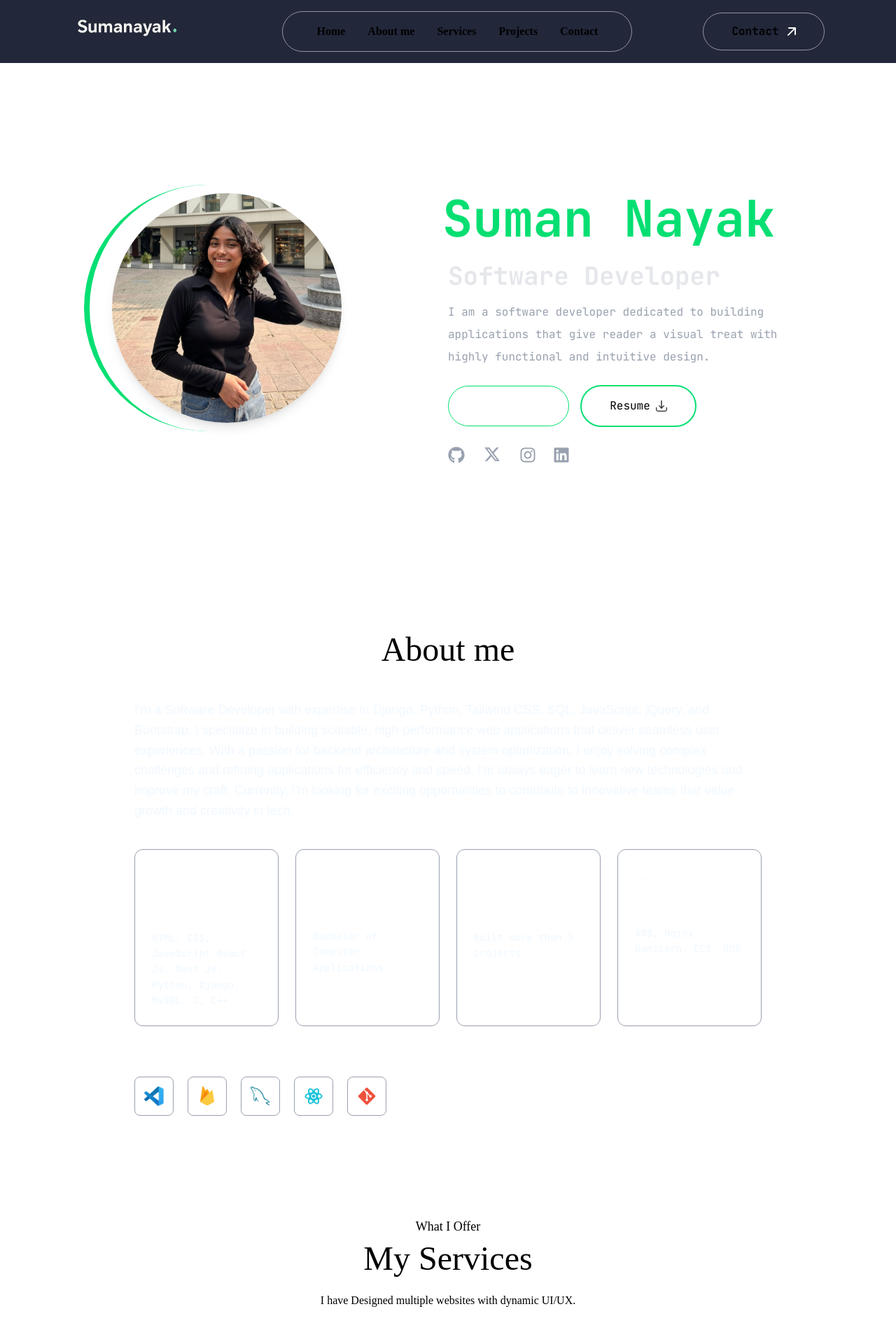
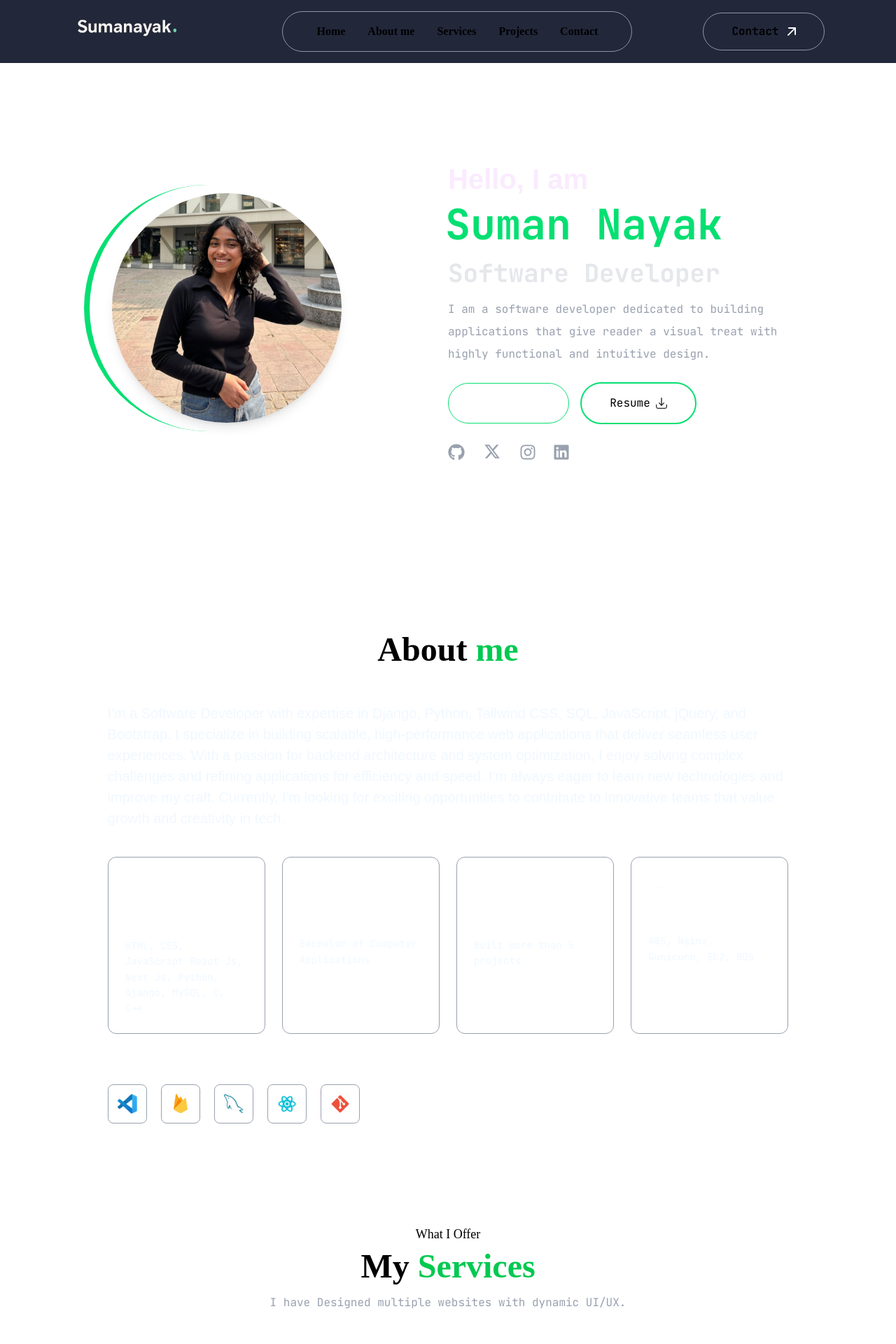
Before and after one commit to Sumnayak-Dev007/Portfolio, a Next.js app in the folder portfolio/: page / in a window 1280 px wide. Shown: the top 1920 px of the page at 70% size. Built offline with nearby package versions, Linux system fonts and the light colour scheme.

Commit message:
Optimizing the User Interface

```diff
--- a/portfolio/app/components/About.jsx
+++ b/portfolio/app/components/About.jsx
@@ -5,27 +5,34 @@ import {motion} from "motion/react"
 
 const About = () => {
   return (
-    <motion.div id='about' className='w-full px-[12%] pb-10 pt-6 flex flex-col items-center'
+    <motion.div id='about' className='w-full md:px-[12%] px-[17px] pb-10 pt-6 flex flex-col items-center'
     initial={{opacity:0}}
     whileInView={{opacity:1}}
     transition={{duration:1}}
     >
       <span className='w-full py-10'>                        </span>
-      <motion.h2
-      initial={{opacity: 0, y: -20}}
-      whileInView={ {opacity: 1, y: 0}}
-      transition={ {duration: 0.5, delay: 0.5}}
-      className='text-center text-5xl font-ovo'>About me</motion.h2>
 
+    <motion.div
+              className="about-text"
+              initial={{ opacity: 0, y: 20 }}
+              whileInView={{ opacity: 1, y: 0 }}
+              transition={{ duration: 0.5, ease: "easeOut" }}
+              viewport={{ once: true, margin: "-50px" }}
+            >
+              <h2 className="text-3xl md:text-5xl font-bold  font-ovo">
+                About <span className="text-green-500">me</span>
+              </h2>
+
+            </motion.div>
 
 
   <motion.div
       initial={{opacity: 0}}
       whileInView={ {opacity: 1}}
       transition={ {duration: 0.8}}
-  className='flex w-full flex-col lg:flex-row items-center justify-center gap-20 mb-16 mt-12'>
-    <div className='flex-1 flex flex-col items-center lg:items-start'>
-      <p className='mb-10 max-w-4xl text-center lg:text-left text-white/80 font-nunito mx-auto leading-relaxed'>
+  className='flex w-full flex-col lg:flex-row items-center justify-center gap-20 mb-16 md:mt-7 '>
+    <div className='flex flex-col items-center lg:items-start'>
+      <p className='mb-10 text-left text-[1rem] lg:text-left text-white/80 about-text-p '>
 
                 I'm a Software Developer with expertise in Django, Python, Tailwind CSS, SQL, JavaScript, jQuery, and Bootstrap. I specialize in building scalable, high-performance web applications that deliver seamless user experiences. With a passion for backend architecture and system optimization, I enjoy solving complex challenges and refining applications for efficiency and speed. I'm always eager to learn new technologies and improve my craft. Currently, I'm looking for exciting opportunities to contribute to innovative teams that value growth and creativity in tech.
             </p>
@@ -34,7 +41,7 @@ const About = () => {
             initial={{opacity: 0, y: -20}}
             whileInView={ {opacity: 1, y: 0}}
             transition={ {duration: 0.5, delay: 0.5}}
-            className='grid grid-cols-1 sm:grid-cols-4 gap-6 max-w-4xl mx-auto'>
+            className='grid grid-cols-1 sm:grid-cols-4 gap-6   mx-4 md:mx-0 '>
                 {infoList.map(({iconDark,title,description},index)=>(
                     <motion.li
 
@@ -48,19 +55,19 @@ const About = () => {
                 ))}
             </motion.ul>
 
-            <div className="mt-6 max-w-4xl w-full flex flex-col ">
+            <div className="mt-6 w-full flex flex-col ">
   <motion.h4
   initial={{y:20, opacity: 0}}
       whileInView={ {y:0 , opacity: 1}}
-      transition={ {delay:1.3 , duration: 0.5}}
-  className="mb-4 text-white font-ovo lg:mr-4">Tools I use</motion.h4>
+      transition={ {delay:0.5 , duration: 0.5}}
+  className="mb-4 text-white ml-5 md:ml-0  sm:ml-0 md:max-w-full font-ovo lg:mr-4">Tools I use</motion.h4>
   <motion.ul
 
   initial={{opacity: 0}}
   whileInView={ {opacity: 1}}
-  transition={ {delay:1.5 , duration: 0.8}}
+  transition={ {delay:0.8 , duration: 0.8}}
 
-  className="flex flex-wrap justify-start items-center gap-3 sm:gap-5">
+  className="flex flex-wrap justify-start ml-5 md:ml-0  sm:ml-0 mx-auto md:mx-0 items-center gap-3 sm:gap-5">
     {toolsData.map((tool, index) => (
       <motion.li
 
--- a/portfolio/app/components/Header.jsx
+++ b/portfolio/app/components/Header.jsx
@@ -18,7 +18,7 @@ const Header = () => {
   <Image
     src={assets.me}
     alt="Sumanayak"
-    className="rounded-full shadow-lg object-cover w-44 h-44 sm:w-55 sm:h-55 md:w-82 md:h-82"
+    className="rounded-full shadow-lg object-cover mt-2 md:mt-0 sm:mt-0  w-44 h-44 sm:w-55 sm:h-55 md:w-82 md:h-82"
   />
 </div>
 
@@ -31,9 +31,9 @@ const Header = () => {
     initial={{ opacity: 0, y: -15 }}
     whileInView={{ opacity: 1, y: 0 }}
     transition={{ duration: 0.6 }}
-    className="text-white/90  font-[850] -ml-1  text-2xl font-mons sm:text-3xl md:text-4xl leading-tight tracking-tight mb-2"
+    className="home-content-h3"
   >
-    Hi, I'm
+    Hello, I am
 
   </motion.p>
 
@@ -43,7 +43,7 @@ const Header = () => {
   transition={{ duration: 0.7, delay: 0.2 }}
   className="text-5xl sm:text-6xl -ml-2 md:text-7xl font-extrabold leading-tight"
 >
-  <span className="bg-clip-text text-green-400">
+  <span className="bg-clip-text text-green-400 text-[40px] ml-1 md:text-[60px]">
     Suman Nayak
   </span>
 </motion.h1>
@@ -52,7 +52,7 @@ const Header = () => {
   initial={{ opacity: 0, y: -20 }}
   whileInView={{ opacity: 1, y: 0 }}
   transition={{ duration: 0.8, delay: 0.4 }}
-  className="text-2xl sm:text-3xl md:text-4xl mt-4 font-semibold text-gray-200"
+  className="text-2xl sm:text-3xl md:text-4xl mt-2 font-semibold text-gray-200"
 >
 
   <span className="">
@@ -65,7 +65,7 @@ const Header = () => {
       initial={{ opacity: 0 }}
       whileInView={{ opacity: 1 }}
       transition={{ duration: 0.5, delay: 0.3 }}
-      className="mt-4 text-gray-400 max-w-lg"
+      className="mt-4 text-gray-400 max-w-lg home-content-p "
     >
       I am a software developer dedicated to building applications that give reader a visual treat
       with highly functional and intuitive design.
--- a/portfolio/app/components/Services.jsx
+++ b/portfolio/app/components/Services.jsx
@@ -1,15 +1,27 @@
 import { assets, serviceData } from '@/assets/assets'
 import Image from 'next/image'
 import React from 'react'
+import {motion} from "motion/react"
 
 const Services = () => {
   return (
     <div id='services' className='w-full  px-[12%] py-10 scroll-mt-20 ' >
       <h4 className='text-center mb-2 text-lg font-ovo'> What I Offer</h4>
-      <h2 className='text-center text-5xl font-ovo'>My Services</h2>
-      <p className='text-center max-w-2xl mx-auto mt-5 mb-12 font-ovo'>
-        I have Designed multiple websites with dynamic UI/UX.
-      </p>
+      <motion.div
+              className="text-center mb-16"
+              initial={{ opacity: 0, y: 20 }}
+              whileInView={{ opacity: 1, y: 0 }}
+              transition={{ duration: 0.5, ease: "easeOut" }}
+              viewport={{ once: true, margin: "-50px" }}
+            >
+              <h2 className="text-3xl md:text-5xl font-bold mb-4 font-ovo">
+                My <span className="text-green-500">Services</span>
+              </h2>
+              <p className='text-gray-400 max-w-2xl mx-auto text-sm sm:text-base'>
+          I have Designed multiple websites with dynamic UI/UX.
+         </p>
+            </motion.div>
+
       <div className='grid grid-auto gap-6 my-10'>
         {serviceData.map(({icon,title,description,link},index)=>(
           <div key={index}
--- a/portfolio/app/globals.css
+++ b/portfolio/app/globals.css
@@ -1,4 +1,5 @@
 @import url('https://fonts.googleapis.com/css2?family=JetBrains+Mono:wght@400;500;700&display=swap');
+@import url('https://fonts.googleapis.com/css2?family=Poppins:wght@300;400;600&display=swap');
 @import "tailwindcss";
 
 
@@ -66,6 +67,11 @@ body {
   grid-template-columns: repeat(auto-fit, minmax(200px, 1fr));
   gap: 1rem; /* optional */
 }
+.grid-auto-p{
+  display: grid;
+  grid-template-columns: repeat(auto-fit, minmax(270px, 1fr));
+  gap: 1rem; /* optional */
+}
 .underline-animate {
   position: relative;
   display: inline-block;
@@ -86,6 +92,40 @@ body {
 .underline-animate.active::after {
   width: 105%;
 }
+
+.home-content-h3 {
+    font-family: 'Montserrat', sans-serif;
+    font-size: 40px;
+    color: #faebff;
+    font-weight: 700;
+    margin-top: 22px;
+    opacity: 0;
+
+}
+
+.about{
+        display: flex;
+        justify-content: center;
+        align-items: center;
+        padding: 15rem 7.2rem;
+        background-color: #222541;
+
+    }
+    .about-text {
+        margin-bottom: 1.5rem;
+        font-size: 48px;
+
+    }
+    .about-text-span{
+        color: #97d2ff;
+        font-family:'Nunito', sans-serif;
+    }
+    .about-text-p{
+        color: aliceblue;
+        font-size: 20px;
+        line-height: 1.5;
+        font-family:'Nunito', sans-serif;
+    }
 
 /* Card Group - add a class like .proproject-card for project card div */
 .project-card {
@@ -222,3 +262,29 @@ body {
   opacity: 1;
   height: 100%;
 }
+
+@media screen and (max-width: 768px) {
+         .home-content-h3 {
+
+            font-size: 28px;
+        }
+         .home-content-h1 {
+            font-size: 40px; /* Reduce font size for readability */
+        }
+        .home-content-p {
+            font-size: 16px;
+
+            word-wrap: break-word;
+            overflow-wrap: break-word;
+        }
+        .about-text-p{
+            font-size: 1rem;
+            text-align:left;
+        }
+        .about-text h2{
+            font-size: 2.5rem;
+        }
+        .about-text span{
+            font-size: 2.5rem;
+        }
+}
--- a/portfolio/assets/assets.js
+++ b/portfolio/assets/assets.js
@@ -90,17 +90,17 @@ export const workData = [
     year: "2025",
     tag: "E-commerce",
     link: "https://example2.com",
-    features: "An e-commerce platform where users can urchase desired products from different category with seamless payment options.",
+    features: "An e-commerce platform where users can purchase desired products with seamless payment options.",
     stack: ["Django", "Tailwind", "MySQL","JQuery", "JavaScript", "AWS"],
   },
   {
-    title: 'Blogging Site',
+    title: 'BlogSite',
     description: 'Full Stack',
     bgImage: '/work-2.png',
     year: "2025",
     tag: "BlogSite",
     link: "https://example2.com",
-    features: "A dynamic blogging platform for users to post their creative blogs and manage thier profile.",
+    features: "A dynamic blogging platform for users to post their creative blogs, manage and handle thier profile.",
     stack: ["Django", "Tailwind", "MySQL", "JavaScript", "AWS"],
   },
   {
@@ -110,13 +110,13 @@ export const workData = [
     year: "2024",
     tag: "Game Zone",
     link: "https://example2.com",
-    features: "Browser-based fun game with interactive gameplay, and engaging UI.The opponent is the browser itself, giving users a realistic and immersive experience :)",
+    features: "Browser-based fun game with interactive gameplay, and engaging UI giving users a realistic and immersive experience :)",
     stack: ["JavaScript"],
   },
   {
     title: 'UI/UX Designing',
     description: 'Frontend Project',
-    bgImage: '/work-5.png',
+    bgImage: '/work-4.png',
     year: "2024",
     tag: "FlipBook",
     link: "https://example2.com",
```
Also changed, not shown: portfolio/app/components/Projects.jsx (+8 -8 lines).
